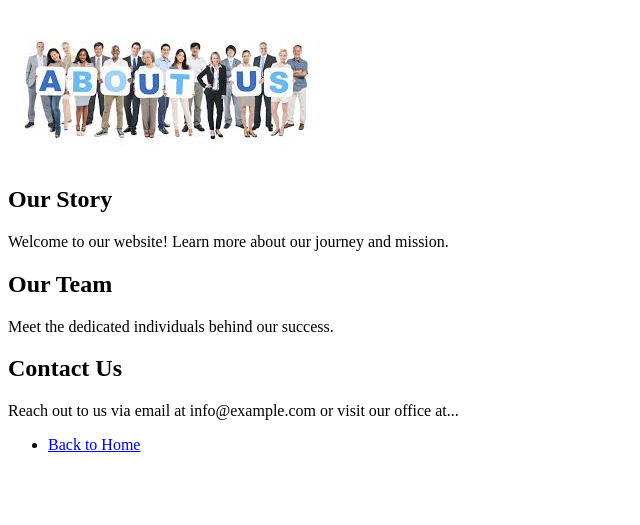
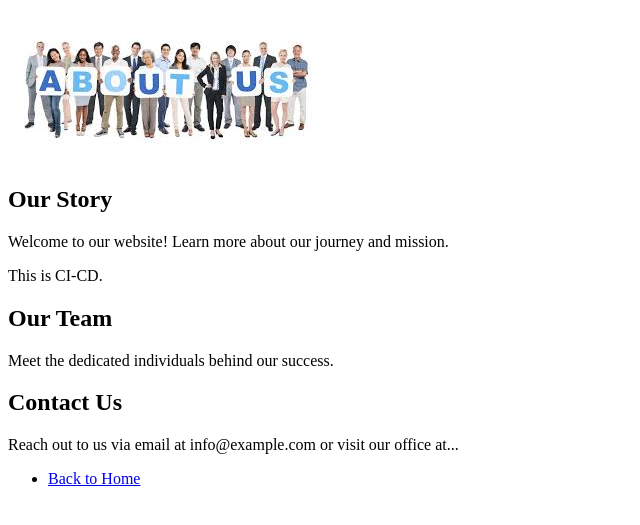
Before and after one commit to SakshiMohaniya/CI-CD-assignment, a plain HTML site: page about.html in a window 1280 px wide. Shown: the part 79-604 px from the top of the page, without its empty margins (0-640 px from the left). Drawn offline with Linux system fonts and the light colour scheme.

Commit message:
cicd changes

```diff
--- a/about.html
+++ b/about.html
@@ -15,6 +15,7 @@
     <section>
         <h2>Our Story</h2>
         <p>Welcome to our website! Learn more about our journey and mission.</p>
+        <p>This is CI-CD.</p>
     </section>
 
     <section>
```
